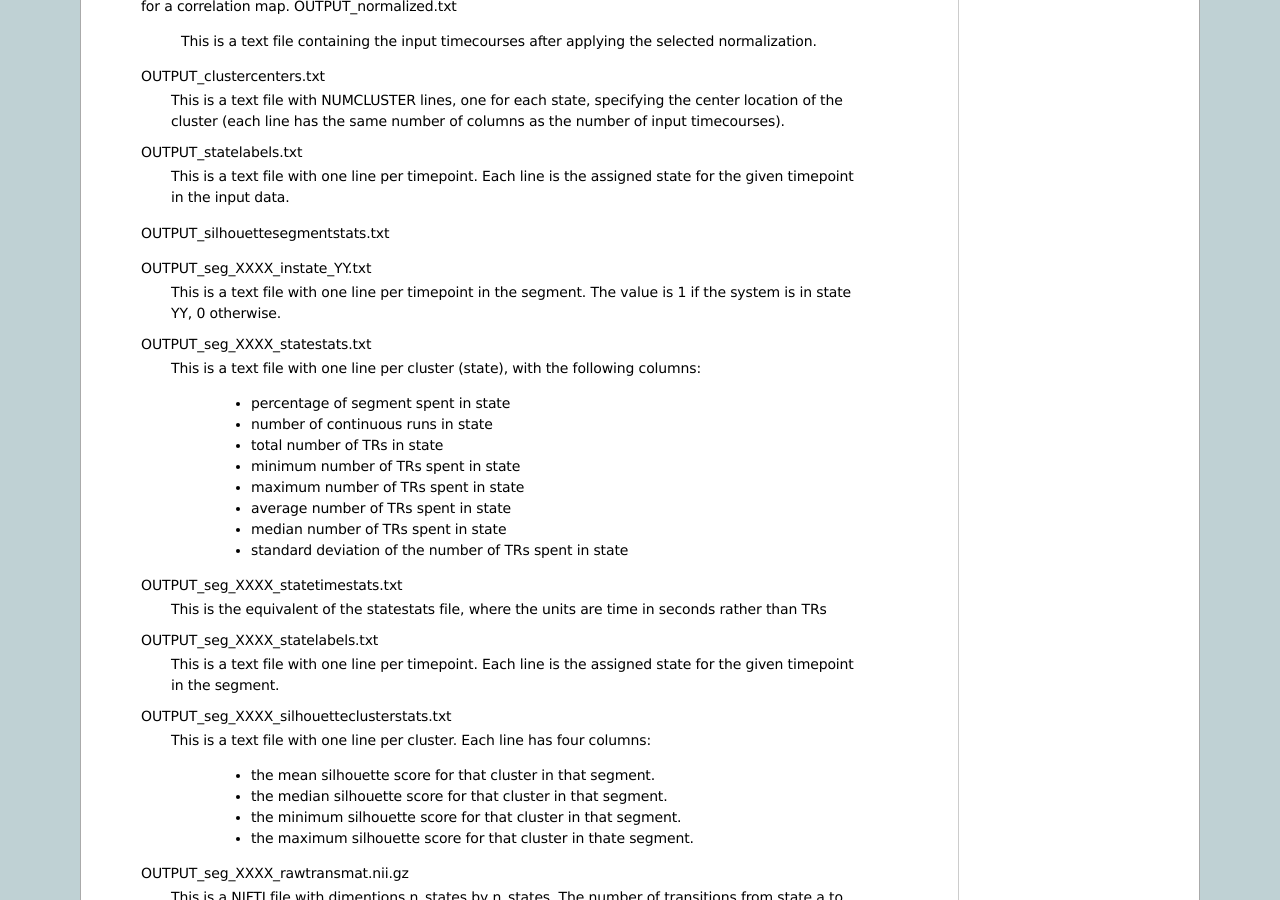
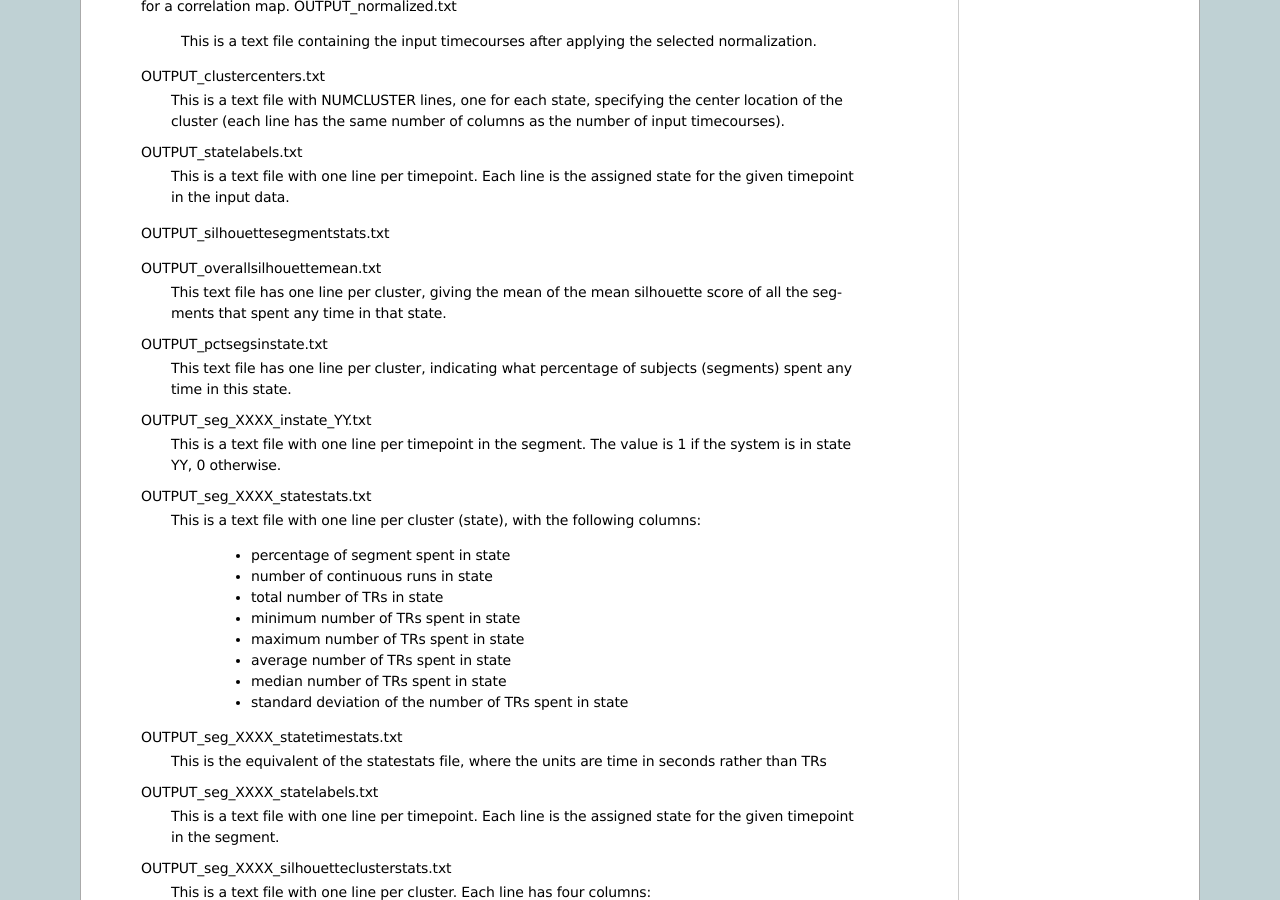
Before and after one commit to bbfrederick/capcalc, a Sphinx documentation site: the page built from docs/index.rst, in a window 1280 px wide and 900 px high, scrolled down 989 px. Built offline with Sphinx 7.4.7, drawn with Linux system fonts in a browser that asks for light colours.

Commit message:
Added new summary output files

```diff
--- a/docs/index.rst
+++ b/docs/index.rst
@@ -59,6 +59,12 @@ Outputs:
 	    This is a text file with one line per timepoint.  Each line is the assigned state for the given timepoint in the input data.
 
 	OUTPUT_silhouettesegmentstats.txt
+
+	OUTPUT_overallsilhouettemean.txt
+            This text file has one line per cluster, giving the mean of the mean silhouette score of all the segments that spent any time in that state.
+
+	OUTPUT_pctsegsinstate.txt
+            This text file has one line per cluster, indicating what percentage of subjects (segments) spent any time in this state.
 
 	OUTPUT_seg_XXXX_instate_YY.txt
 	    This is a text file with one line per timepoint in the segment.  The value is 1 if the system is in state YY, 0 otherwise.
```
Also changed, not shown: 1 other file.
